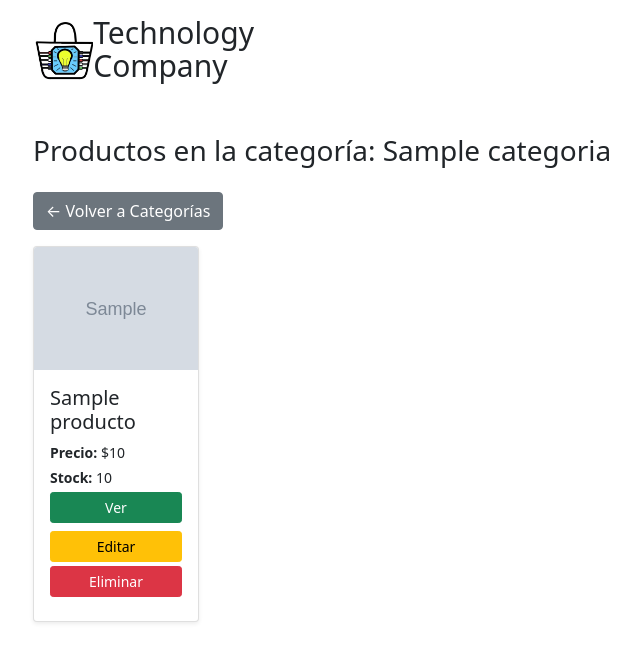
After one commit to Naacho-mp/backend_progra, a Django app: page /productos/categoria/1/ in a window 1280 px wide. The commit adds this page. Shown: the top 662 px of the page, without its empty margins (49-689 px from the left). Run offline with Django 5.2, Linux system fonts and the light colour scheme; tables that the repository leaves empty hold one stand-in row (values such as "Sample post"); grey boxes marked "Sample" are stand-in pictures; one stand-in notice (Sample message) is shown.

Commit message:
ahora estamos al dia

```diff
--- a/backend_tienda/backend/backend/urls.py
+++ b/backend_tienda/backend/backend/urls.py
@@ -37,6 +37,8 @@ urlpatterns += [
     path('agregar_producto/', agregar_producto, name='agregar_producto'),
     path('actualizar_producto/<int:producto_id>/', actualizar_producto, name='actualizar_producto'),
     path('eliminar_producto/<int:producto_id>/', eliminar_producto, name='eliminar_producto'),
+    path('productos/categoria/<int:categoria_id>/', productos_por_categoria, name='productos_por_categoria'),
+
     ]
 
 urlpatterns += [
@@ -45,6 +47,7 @@ urlpatterns += [
     path('ver_carrito/', ver_carrito, name='ver_carrito'),
     path('eliminar_del_carrito/<int:producto_id>/', eliminar_del_carrito, name='eliminar_del_carrito'),
     path('pagado/', pagado, name='pagado'),
+    path('boleta-productos/', boleta, name='generar_boleta_productos'),
     ]
 
 
--- a/backend_tienda/backend/carrito/templates/carrito/pagado.html
+++ b/backend_tienda/backend/carrito/templates/carrito/pagado.html
@@ -30,6 +30,10 @@
             <h4 class="text-muted">ha sido realizada con éxito.</h4>
             <p class="mt-3">Gracias por su compra, su pedido ha sido procesado.</p>
         </div>
+        <div class="text-center mt-4">
+            <a href="{% url 'mostrar_productos' %}" class="btn btn-secondary"> < volver a comprar</a>
+            <a href="{% url 'generar_boleta_productos' %}" class="btn btn-primary">Descargar Boleta</a>
+        </div>
     </body>
 {% else %}
         <p>
--- a/backend_tienda/backend/tienda/templates/categoria/mostrar_categorias.html
+++ b/backend_tienda/backend/tienda/templates/categoria/mostrar_categorias.html
@@ -16,6 +16,7 @@
         <div>
             <a href="../agregar_categoria" class="btn btn-sm btn-success mb-3">Agregar Categoria ✚</a>
             <a href = "../mostrar_productos" class="btn btn-sm btn-success mb-3">Ver Productos 🔍 </a>
+
         </div>
             {% if categorias %}
                 <table class="table">
@@ -30,7 +31,6 @@
                     <tbody>
                         {% for p in categorias %}
                         <!-- templates/categoria/mostrar_categorias.html -->
-                        {% include "tienda/mostrar_productos.html" with categorias=categorias %}
 
                             <tr>
                                 <td scope = 'row'>{{p.id}}</td>
@@ -38,8 +38,8 @@
                                 <td>{{p.descripcion}}</td>
                                 <td>
                                     <a href="{% url 'actualizar_categoria' p.id %}" class="btn btn-warning">Editar</a>
-
                                     <a href="{% url 'eliminar_categoria' p.id %}" class="btn btn-danger">Eliminar</a>
+                                    <a href="{% url 'productos_por_categoria' p.id %}"  class="btn btn-success">Ver</a>
                                 </td>
                             </tr>
                         {% endfor %}
--- /dev/null
+++ b/backend_tienda/backend/tienda/templates/tienda/productos_filtrados.html
@@ -0,0 +1,71 @@
+{% load static %}
+<!DOCTYPE html>
+<html lang="en">
+<head>
+    <meta charset="UTF-8">
+    <meta name="viewport" content="width=device-width, initial-scale=1.0">
+    <title>Productos de {{ categoria.nombre }}</title>
+    <link href="https://cdn.jsdelivr.net/npm/bootstrap@5.1.3/dist/css/bootstrap.min.css" rel="stylesheet">
+</head>
+<body class="container mt-3">
+
+    <!-- Encabezado -->
+    <div class="d-flex align-items-center mb-5">
+        <img src="{% static 'imagenes/logo.jpeg' %}" height="60" alt="Logo">
+
+        <div class="text-start mb-1" style="font-size: 30px; line-height: 1.1;">
+            Technology<br>Company
+        </div>
+
+        <div class="d-flex align-items-center ms-auto pe-4">
+            {% if user.is_authenticated %}
+                Hola: <strong>{{ user.username|upper }}</strong>
+
+                <a href="{% url 'logout' %}" class="ms-3">Log Out</a>
+
+                <a href="{% url 'ver_carrito' %}" class="btn btn-sm d-flex align-items-center"
+                   style="background-color: transparent; border: none; box-shadow: none; color: inherit;">
+                    <img src="{% static 'imagenes/carrito.jpeg' %}" alt="Carrito" style="height: 40px; width: 50px;">
+                </a>
+            {% endif %}
+        </div>
+    </div>
+
+    <!-- Alertas -->
+    {% if messages %}
+        {% for message in messages %}
+        <script>alert("{{ message|escapejs }}");</script>
+        {% endfor %}
+    {% endif %}
+
+    <h3 class="mb-4">Productos en la categoría: {{ categoria.nombre }}</h3>
+    <a href="{% url 'mostrar_categorias' %}" class="btn btn-secondary mb-3">← Volver a Categorías</a>
+
+    {% if productos %}
+        <div class="row row-cols-1 row-cols-md-3 g-4 mb-5">
+            {% for p in productos %}
+                <div class="col-md-2">
+                    <div class="card h-100 shadow-sm">
+                        {% if p.imagen %}
+                            <img src="{{ p.imagen.url }}" class="card-img-top" alt="{{ p.nombre }}">
+                        {% else %}
+                            <img src="https://via.placeholder.com/300x200?text=Sin+Imagen" class="card-img-top" alt="Sin imagen">
+                        {% endif %}
+
+                        <div class="card-body">
+                            <h5 class="card-title">{{ p.nombre }}</h5>
+                            <p class="card-text small mb-1"><strong>Precio:</strong> ${{ p.precio }}</p>
+                            <p class="card-text small mb-1"><strong>Stock:</strong> {{ p.stock }}</p>
+                            <a href="{% url 'ver_producto' p.id %}" class="btn btn-success btn-sm w-100 mb-2">Ver</a>
+                            <a href="{% url 'actualizar_producto' p.id %}" class="btn btn-warning btn-sm w-100 mb-1">Editar</a>
+                            <a href="{% url 'eliminar_producto' p.id %}" class="btn btn-danger btn-sm w-100 mb-2">Eliminar</a>
+                        </div>
+                    </div>
+                </div>
+            {% endfor %}
+        </div>
+    {% else %}
+        <div class="alert alert-info">No hay productos en esta categoría.</div>
+    {% endif %}
+</body>
+</html>
--- a/backend_tienda/backend/tienda/views.py
+++ b/backend_tienda/backend/tienda/views.py
@@ -95,6 +95,16 @@ def eliminar_producto(request, producto_id):
     producto.delete()
     return redirect('mostrar_productos')
 
+def productos_por_categoria(request, categoria_id):
+    categoria = get_object_or_404(Categoria, id=categoria_id)
+    productos = Producto.objects.filter(categoria=categoria)
+
+    return render(request, 'tienda/productos_filtrados.html', {
+        'categoria': categoria,
+        'productos': productos
+    })
+
+
 
 
 
--- a/backend_tienda/backend/usuario/templates/agregar_usuario.html
+++ b/backend_tienda/backend/usuario/templates/agregar_usuario.html
@@ -8,6 +8,9 @@
 </head>
 <body>
     <div class="register-box">
+        <a href="{% url 'login' %}" class="btn btn-secondary btn-lg" > <button>
+            < Volver </button>
+        </a>
         <div class="register-header">
             <header>Crear Cuenta</header>
         </div>
```
Also changed, not shown: backend_tienda/backend/carrito/templates/Boleta.html (added, +60 -0 lines), backend_tienda/backend/carrito/views.py (+66 -0 lines).
